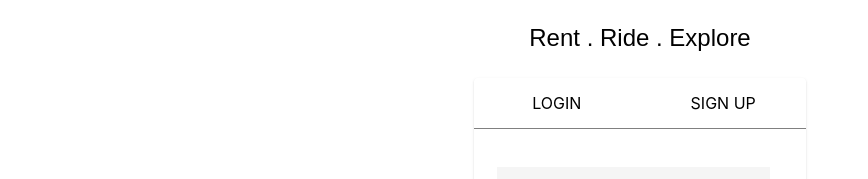
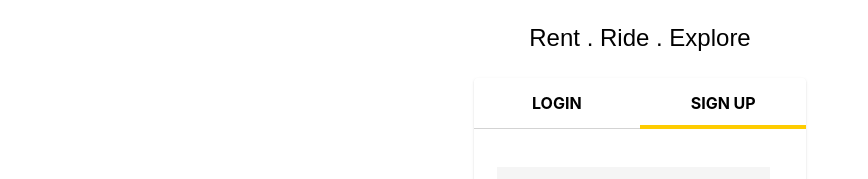
Before and after one commit to sahilgarg29/royalbrothers-frontend, a React (Create React App) app: page /signup in a window 1280 px wide. Shown: the top 179 px of the page, without its empty margins (0-868 px from the left). Built offline with nearby package versions, Linux system fonts and the light colour scheme.

Commit message:
style  updation

```diff
--- a/src/pages/Login/login.css
+++ b/src/pages/Login/login.css
@@ -27,7 +27,7 @@
     display: flex;
     height:50px;
     width:100%;
-    border-bottom: 1px solid grey;
+    border-bottom: 1px solid #d3d3d3;
 
 
 }
@@ -38,7 +38,10 @@
     margin-top: 13px;
     padding:2px;
     text-align: center;
+    font-weight: 700;
+    border-bottom: 4px solid #FECC00;
 }
+
 .captcha{
     height:74px;
     width:85%;
@@ -79,6 +82,7 @@
     padding:2px;
     margin-top: 13px;
     text-align: center;
+    font-weight: 700;
 }
 
 .emailDiv{
@@ -124,11 +128,15 @@
 .passwordInput:focus {
     border: 1px solid #FED250;
   }
+  .passwordInput::-webkit-input-placeholder {
+
+    padding-left:15px
+ }
 .remember{
     height:40px;
     width:90%;
     /* border: 1px solid black; */
-
+   margin-top: 2%;
     margin-left: 12px;
     display: flex;
     font-size: small;
--- a/src/pages/Signup/Signup.jsx
+++ b/src/pages/Signup/Signup.jsx
@@ -9,8 +9,8 @@ const Signup = () => {
     </div>
     <div className="signupDiv">
     <div className="signupbar">
-          <div className="login">LOGIN</div>
-          <div className="signin">SIGN UP</div>
+          <div className="signuplogin">LOGIN</div>
+          <div className="signupsignin">SIGN UP</div>
          </div>
          <div className="nameDiv">
 
--- a/src/pages/Signup/signup.css
+++ b/src/pages/Signup/signup.css
@@ -11,11 +11,31 @@
     border-radius: 4px;
     box-shadow: 0 1px 3px 0 rgb(0 0 0 / 10%), 0 1px 2px 0 rgb(0 0 0 / 6%);
 }
+
+.signuplogin{
+    height:30px;
+    width:50%;
+    /* border:1px solid burlywood; */
+    margin-top: 13px;
+    padding:2px;
+    text-align: center;
+    font-weight: 700;
+}
+.signupsignin{
+    height:30px;
+    width:50%;
+    /* border:1px solid burlywood; */
+    padding:2px;
+    margin-top: 13px;
+    text-align: center;
+    font-weight: 700;
+    border-bottom: 4px solid #FECC00;
+}
 .signupbar{
     display: flex;
     height:50px;
     width:100%;
-    border-bottom: 1px solid grey;
+    border-bottom: 1px solid #d3d3d3;
 }
 
 .nameDiv{
@@ -34,6 +54,10 @@
     background-color: #F5F5F5;
     border:none;
     outline: #FECC00;
+}
+.nameInput::-webkit-input-placeholder {
+
+   padding-left:15px
 }
 .nameInput:focus {
     border: 1px solid #FED250;
@@ -58,7 +82,10 @@
   .emailInput:focus {
     border: 1px solid #FED250;
   }
+  .emailInput::-webkit-input-placeholder {
 
+    padding-left:15px
+ }
   .numberDiv{
     height:3rem;
     width:90%;
@@ -79,7 +106,10 @@
   .numberInput:focus {
     border: 1px solid #FED250;
   }
+  .numberInput::-webkit-input-placeholder {
 
+    padding-left:15px
+ }
   .passwordDiv{
     height:3rem;
     width:90%;
@@ -103,7 +133,10 @@
 .passwordInput:focus {
     border: 1px solid #FED250;
   }
+  .passwordInput::-webkit-input-placeholder {
 
+    padding-left:15px
+ }
 
   .signup{
     width:95%;
```
